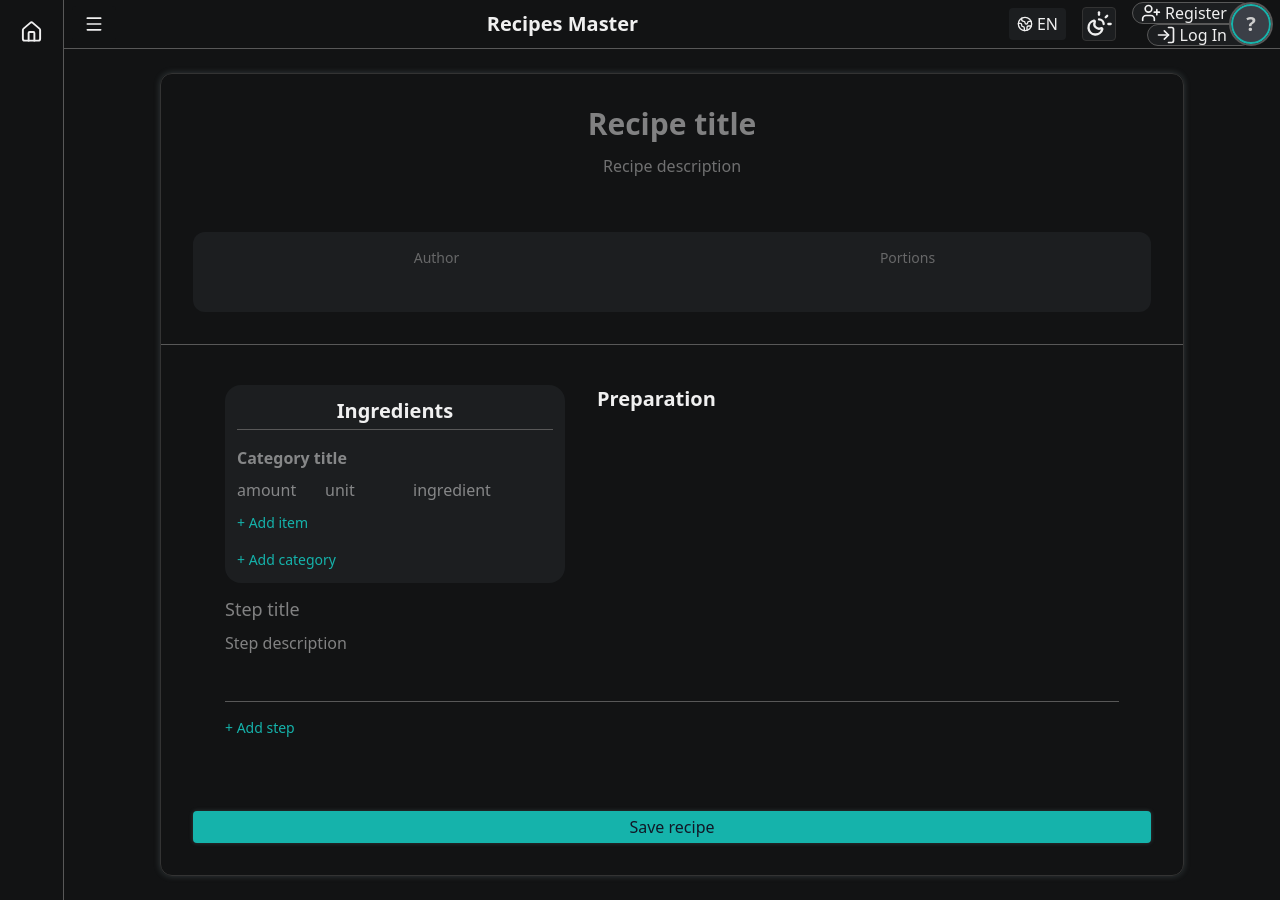
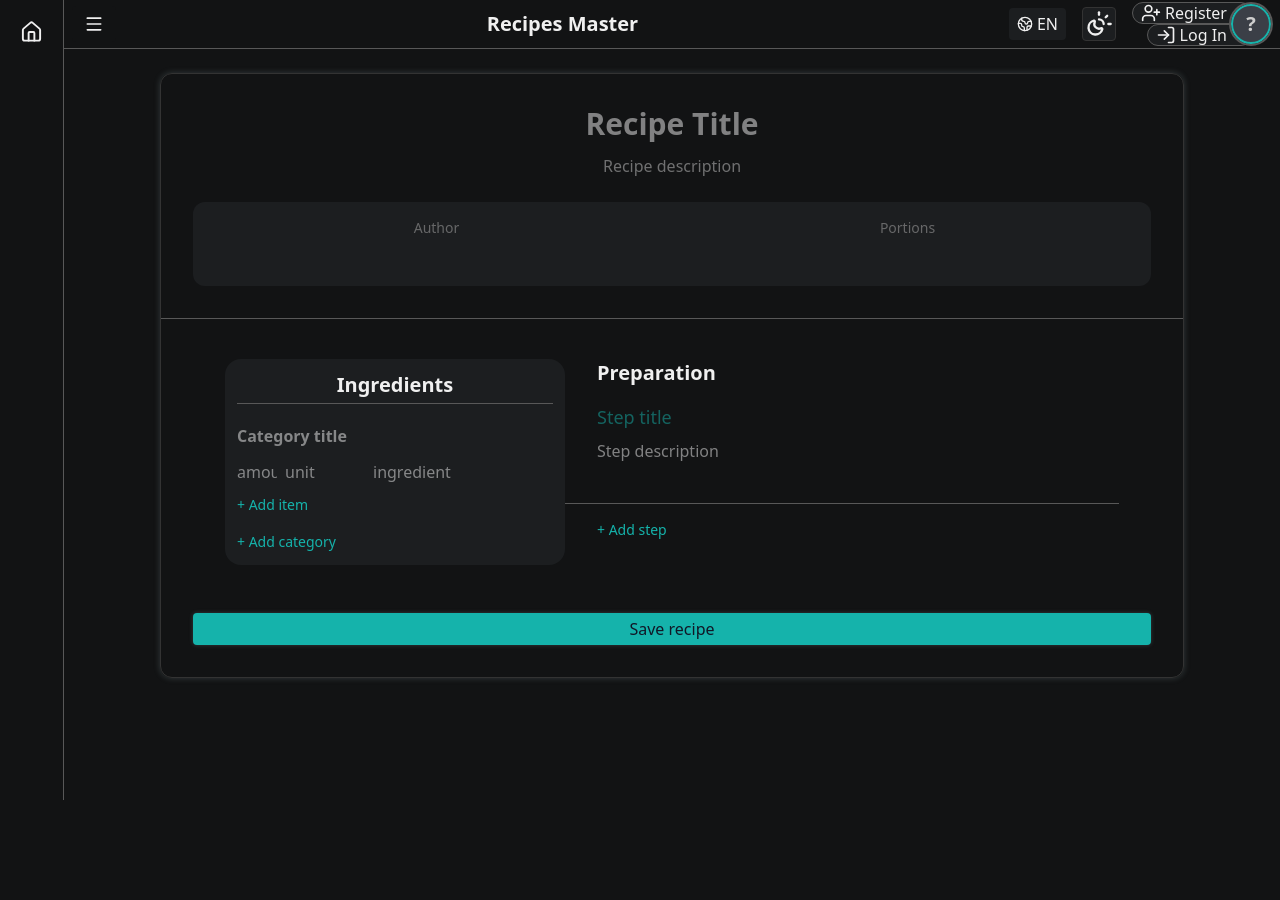
Before and after one commit to HeatGub/Recipes, a React (Vite) app in the folder frontend/: page /recipe/create in a window 1280 px wide. After the commit the page ends 800 px from the top, so only its background shows below. Built offline with nearby package versions, Linux system fonts and the light colour scheme; no server answers.

Commit message:
Create and use FormTextArea and FormInput

```diff
--- /dev/null
+++ b/frontend/src/components/ui/FormInput.tsx
@@ -0,0 +1,21 @@
+import type { FieldError } from "react-hook-form"
+import { FormFieldError } from "@/forms/core/FormErrors"
+
+interface FormInputProps extends React.InputHTMLAttributes<HTMLInputElement> {
+  error?: FieldError
+  label?: string
+}
+
+export function FormInput({ label, error, ...props }: FormInputProps) {
+  return (
+    <div className="flex flex-col">
+      <label className="mb-1">{label}</label>
+      <input className="mb-1 w-full rounded border bg-(--bg-secondary) px-2 py-1" {...props} />
+      {error && (
+        <p className="text-xs text-(--text-danger)">
+          <FormFieldError error={error} />
+        </p>
+      )}
+    </div>
+  )
+}
--- /dev/null
+++ b/frontend/src/components/ui/FormTextArea.tsx
@@ -0,0 +1,25 @@
+import type { FieldError } from "react-hook-form"
+import { FormFieldError } from "@/forms/core/FormErrors"
+
+interface TextAreaProps extends React.TextareaHTMLAttributes<HTMLTextAreaElement> {
+  error?: FieldError
+}
+
+export function FormTextArea({ error, className, ...props }: TextAreaProps) {
+  return (
+    <div className="flex flex-col">
+      <textarea
+        rows={1}
+        {...props}
+        onInput={(e) => {
+          const el = e.currentTarget
+          el.style.height = "auto"
+          el.style.height = el.scrollHeight + "px"
+        }}
+        className={`w-full resize-none overflow-hidden rounded bg-transparent ${className ?? ""}`}
+      />
+
+      {error && <FormFieldError error={error} />}
+    </div>
+  )
+}
--- a/frontend/src/forms/recipes/IngredientCategoryFields.tsx
+++ b/frontend/src/forms/recipes/IngredientCategoryFields.tsx
@@ -1,17 +1,20 @@
 import { useFieldArray } from "react-hook-form"
-import type { Control, UseFormRegister  } from "react-hook-form"
+import type { Control, UseFormRegister, FieldErrors } from "react-hook-form"
 import type { RecipeFormData } from "./RecipeForm"
+import { FormInput } from "@/components/ui/FormInput"
 
 interface CategoryProps {
   control: Control<RecipeFormData>
   register: UseFormRegister<RecipeFormData>
   catIndex: number
+  errors?: FieldErrors<RecipeFormData["ingredients"][number]>
 }
 
 export function IngredientCategoryFields({
   control,
   register,
   catIndex,
+  errors,
 }: CategoryProps) {
   const { fields, append } = useFieldArray({
     control,
@@ -20,42 +23,47 @@ export function IngredientCategoryFields({
 
   return (
     <div className="mt-4 space-y-2">
-      <input
+      {/* Category title */}
+      <FormInput
         {...register(`ingredients.${catIndex}.title`)}
         placeholder="Category title"
-        className="font-semibold bg-transparent outline-none"
+        className="bg-transparent font-semibold outline-none"
+        error={errors?.title}
       />
 
-      {fields.map((item, itemIndex) => (
+      {/* Ingredient items */}
+      {fields.map((item, itemIndex) => {
+        const itemErrors = errors?.items?.[itemIndex]
+
+        return (
           <div key={item.id} className="flex gap-2">
-          <input
-            type="number"
-            {...register(
-              `ingredients.${catIndex}.items.${itemIndex}.amount`,
-              { valueAsNumber: true }
-            )}
+            <FormInput
+              {...register(`ingredients.${catIndex}.items.${itemIndex}.amount`, {
+                valueAsNumber: true,
+              })}
               placeholder="amount"
-            className="w-20"
+              className="w-10"
+              error={itemErrors?.amount}
             />
 
-          <input
-            {...register(
-              `ingredients.${catIndex}.items.${itemIndex}.unit`
-            )}
+            <FormInput
+              {...register(`ingredients.${catIndex}.items.${itemIndex}.unit`)}
               placeholder="unit"
               className="w-20"
+              error={itemErrors?.unit}
             />
 
-          <input
-            {...register(
-              `ingredients.${catIndex}.items.${itemIndex}.name`
-            )}
+            <FormInput
+              {...register(`ingredients.${catIndex}.items.${itemIndex}.name`)}
               placeholder="ingredient"
               className="flex-1"
+              error={itemErrors?.name}
             />
           </div>
-      ))}
+        )
+      })}
 
+      {/* Add item button */}
       <button
         type="button"
         onClick={() =>
--- a/frontend/src/forms/recipes/IngredientsSectionForm.tsx
+++ b/frontend/src/forms/recipes/IngredientsSectionForm.tsx
@@ -2,13 +2,15 @@ import type { Control, UseFormRegister } from "react-hook-form"
 import { useFieldArray } from "react-hook-form"
 import type { RecipeFormData } from "./RecipeForm"
 import { IngredientCategoryFields } from "./IngredientCategoryFields"
+import type { FieldErrors } from "react-hook-form"
 
 interface Props {
   control: Control<RecipeFormData>
   register: UseFormRegister<RecipeFormData>
+  errors?: FieldErrors<RecipeFormData>["ingredients"]
 }
 
-export function IngredientsSectionForm({ control, register }: Props) {
+export function IngredientsSectionForm({ control, register, errors }: Props) {
   const { fields, append } = useFieldArray({
     control,
     name: "ingredients",
@@ -26,6 +28,7 @@ export function IngredientsSectionForm({ control, register }: Props) {
           control={control}
           register={register}
           catIndex={catIndex}
+          errors={errors?.[catIndex]}
         />
       ))}
 
--- a/frontend/src/forms/recipes/PreparationSectionForm.tsx
+++ b/frontend/src/forms/recipes/PreparationSectionForm.tsx
@@ -1,13 +1,15 @@
 import { useFieldArray } from "react-hook-form"
-import type { Control, UseFormRegister  } from "react-hook-form"
+import type { Control, UseFormRegister, FieldErrors } from "react-hook-form"
 import type { RecipeFormData } from "./RecipeForm"
+import { FormTextArea } from "@/components/ui/FormTextArea"
 
 interface Props {
   control: Control<RecipeFormData>
   register: UseFormRegister<RecipeFormData>
+  errors: FieldErrors<RecipeFormData>["steps"]
 }
 
-export function PreparationSectionForm({ control, register }: Props) {
+export function PreparationSectionForm({ control, register, errors }: Props) {
   const { fields, append } = useFieldArray({
     control,
     name: "steps",
@@ -17,19 +19,21 @@ export function PreparationSectionForm({ control, register }: Props) {
     <section>
       <h2 className="text-xl font-semibold">Preparation</h2>
 
-      <div className="space-y-4 mt-4">
+      <div className="mt-4 space-y-4">
         {fields.map((field, index) => (
           <div key={field.id} className="border-b pb-4">
-            <input
+            <FormTextArea
               {...register(`steps.${index}.title`)}
+              error={errors?.[index]?.title}
               placeholder="Step title"
-              className="text-lg font-medium w-full bg-transparent outline-none"
+              className="w-full bg-transparent text-lg text-(--accent-primary) font-medium outline-none"
             />
-
-            <textarea
+            <FormTextArea
               {...register(`steps.${index}.description`)}
               placeholder="Step description"
-              className="w-full mt-2 bg-transparent outline-none resize-none"
+              error={errors?.[index]?.description}
+              rows={2}
+              className="mt-2 w-full resize-none bg-transparent outline-none"
             />
           </div>
         ))}
--- a/frontend/src/forms/recipes/RecipeDetailsCardForm.tsx
+++ b/frontend/src/forms/recipes/RecipeDetailsCardForm.tsx
@@ -1,25 +1,32 @@
 import type { FieldErrors, UseFormRegister } from "react-hook-form"
 import type { RecipeFormData } from "./RecipeForm"
+import { FormInput } from "@/components/ui/FormInput"
 
 interface Props {
   register: UseFormRegister<RecipeFormData>
-  errors: FieldErrors<RecipeFormData>
+  errors: FieldErrors<RecipeFormData>["details"]
 }
 
-export function RecipeDetailsCardForm({ register }: Props) {
+export function RecipeDetailsCardForm({ register, errors }: Props) {
   return (
-    <div className="flex flex-wrap justify-between w-full rounded-xl bg-(--bg-secondary) p-4 gap-4 md:flex-nowrap">
-      <div className="flex-1 flex flex-col items-center space-y-1">
+    <div className="flex w-full flex-wrap justify-between gap-4 rounded-xl bg-(--bg-secondary) p-4 md:flex-nowrap">
+      <div className="flex flex-1 flex-col items-center space-y-1">
         <p className="text-sm text-(--text-muted)">Author</p>
-        <input {...register("details.author")} className="text-center bg-transparent outline-none" />
+        <FormInput
+          {...register("details.author")}
+          error={errors?.author}
+          className="text-center"
+        />
       </div>
 
-      <div className="flex-1 flex flex-col items-center space-y-1">
+      <div className="flex flex-1 flex-col items-center space-y-1">
         <p className="text-sm text-(--text-muted)">Portions</p>
-        <input
+
+        <FormInput
           type="number"
           {...register("details.portions", { valueAsNumber: true })}
-          className="text-center bg-transparent outline-none"
+          error={errors?.portions}
+          className="text-center outline-none"
         />
       </div>
     </div>
--- a/frontend/src/forms/recipes/RecipeForm.tsx
+++ b/frontend/src/forms/recipes/RecipeForm.tsx
@@ -5,6 +5,7 @@ import { PreparationSectionForm } from "./PreparationSectionForm"
 import { RecipeDetailsCardForm } from "./RecipeDetailsCardForm"
 import { RichButton } from "@/components/ui/RichButton"
 import { RecipeLayout } from "@/components/layout/RecipeLayout"
+import { FormTextArea } from "@/components/ui/FormTextArea"
 
 import { z } from "zod"
 
@@ -81,24 +82,25 @@ export function RecipeForm({ onSubmit }: Props) {
           <div className="space-y-4 text-center">
             <div className="flex flex-col gap-6">
               <div className="space-y-3 text-center">
-                <input
+                <FormTextArea
                   {...register("title")}
-                  placeholder="Recipe title"
-                  className="w-full bg-transparent text-center text-3xl font-bold outline-none"
+                  placeholder="Recipe Title"
+                  error={errors.title}
+                  className="text-center text-3xl font-bold outline-none"
                 />
-
-                <textarea
+                <FormTextArea
                   {...register("description")}
                   placeholder="Recipe description"
+                  error={errors.title}
                   className="w-full resize-none bg-transparent text-center text-(--text-secondary) outline-none"
                 />
               </div>
             </div>
           </div>
         }
-        details={<RecipeDetailsCardForm register={register} errors={errors} />}
-        ingredients={<IngredientsSectionForm control={control} register={register} />}
-        preparation={<PreparationSectionForm control={control} register={register} />}
+        details={<RecipeDetailsCardForm register={register} errors={errors.details} />}
+        ingredients={<IngredientsSectionForm control={control} register={register} errors={errors.ingredients}/>}
+        preparation={<PreparationSectionForm control={control} register={register} errors={errors.steps} />}
         footer={
           <div className="p-8">
             <RichButton type="submit" variant="primary" className="w-full">
```
Lines whose indentation alone changed are shown as unchanged.
